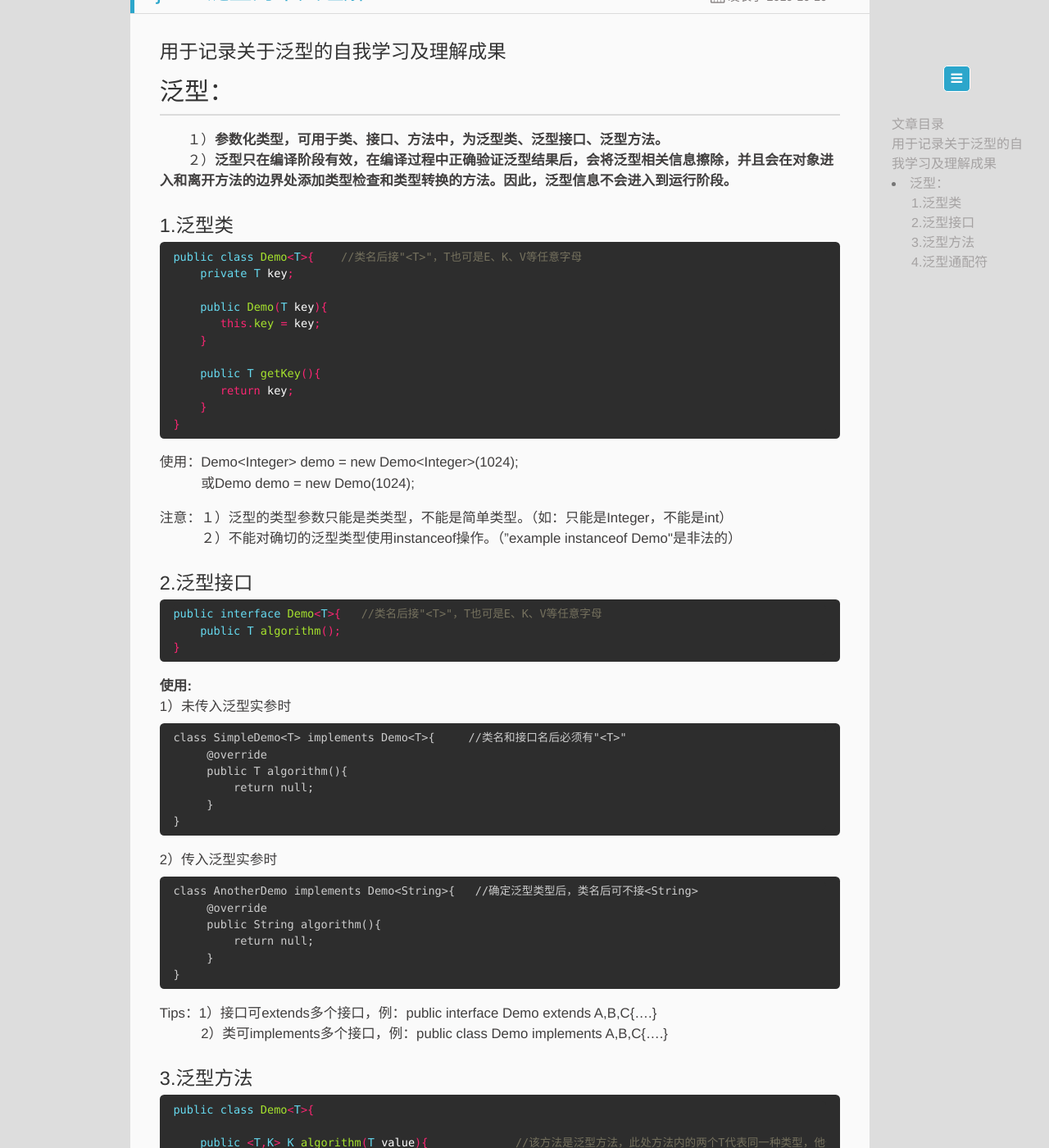
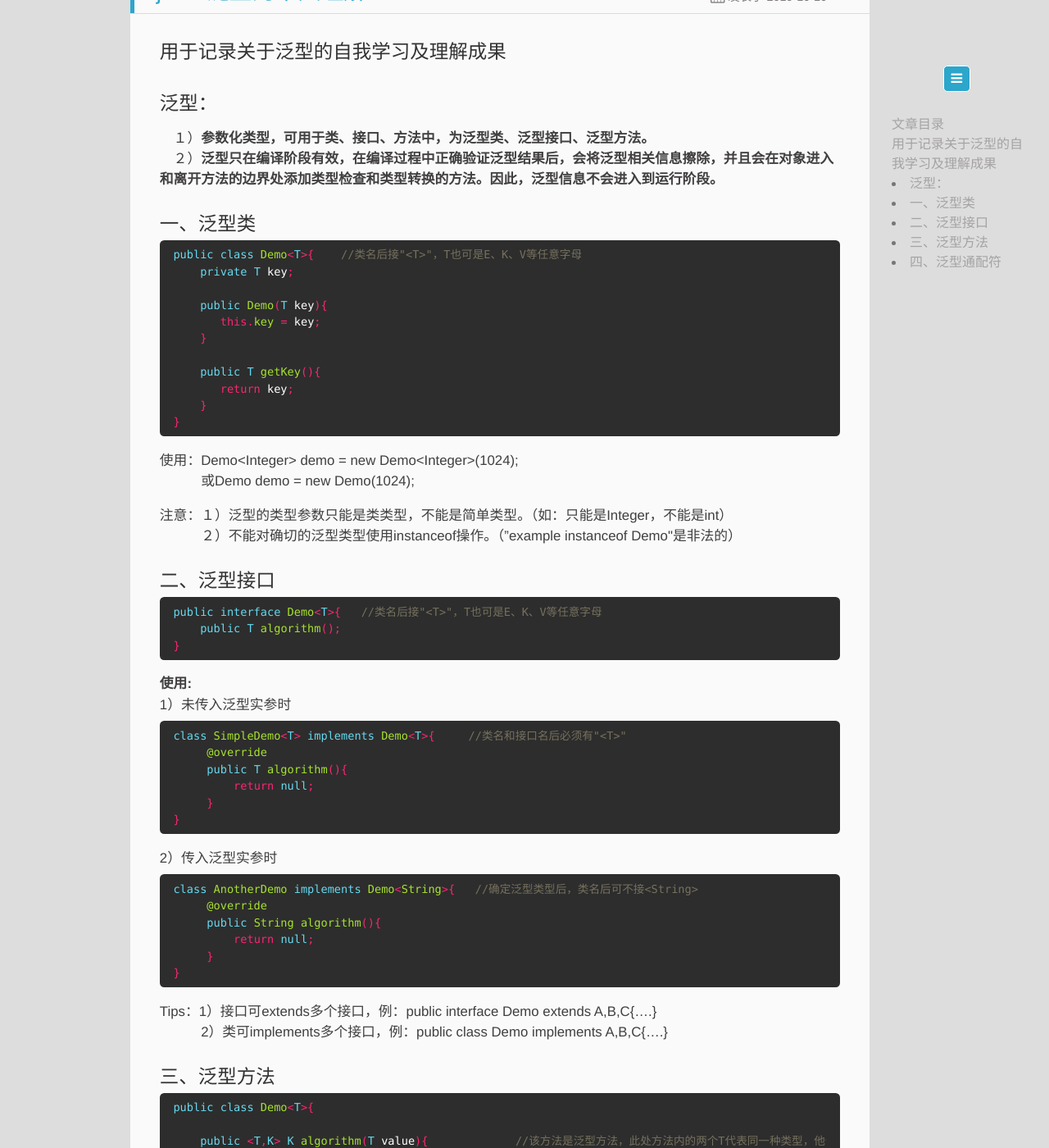
Before and after one commit to memorate/memorate.github.io, a Jekyll site: the page built from _posts/2019-10-10-genericity.markdown, in a window 1280 px wide and 1400 px high, scrolled down 218 px. Shown: the whole window at 82% size. Built offline with Jekyll 4.4.1, drawn with Linux system fonts in a browser that asks for light colours.

Commit message:
2019-10-11 09:03

````diff
--- a/_posts/2019-10-10-genericity.markdown
+++ b/_posts/2019-10-10-genericity.markdown
@@ -9,11 +9,11 @@ description: 关于泛型的个人学习及理解
 
 <!-- more -->
 
-## 泛型：
-　　１）**参数化类型，可用于类、接口、方法中，为泛型类、泛型接口、泛型方法。**
-　　２）**泛型只在编译阶段有效，在编译过程中正确验证泛型结果后，会将泛型相关信息擦除，并且会在对象进入和离开方法的边界处添加类型检查和类型转换的方法。因此，泛型信息不会进入到运行阶段。**
+### 泛型：
+　１）**参数化类型，可用于类、接口、方法中，为泛型类、泛型接口、泛型方法。**
+　２）**泛型只在编译阶段有效，在编译过程中正确验证泛型结果后，会将泛型相关信息擦除，并且会在对象进入和离开方法的边界处添加类型检查和类型转换的方法。因此，泛型信息不会进入到运行阶段。**
 
-### 1.泛型类
+### 一、泛型类
 ```java
 public class Demo<T>{    //类名后接"<T>"，T也可是E、K、V等任意字母
     private T key;
@@ -33,7 +33,7 @@ public class Demo<T>{    //类名后接"<T>"，T也可是E、K、V等任意字
 注意：１）泛型的类型参数只能是类类型，不能是简单类型。（如：只能是Integer，不能是int）
 　　　２）不能对确切的泛型类型使用instanceof操作。（"example instanceof Demo<String>"是非法的）
 
-### 2.泛型接口
+### 二、泛型接口
 ```java
 public interface Demo<T>{   //类名后接"<T>"，T也可是E、K、V等任意字母
     public T algorithm();
@@ -41,7 +41,7 @@ public interface Demo<T>{   //类名后接"<T>"，T也可是E、K、V等任意
  ```
  **使用:**
  1）未传入泛型实参时
-```
+```java
 class SimpleDemo<T> implements Demo<T>{     //类名和接口名后必须有"<T>"
      @override
      public T algorithm(){
@@ -50,7 +50,7 @@ class SimpleDemo<T> implements Demo<T>{     //类名和接口名后必须有"<T>
 }
 ```
 2）传入泛型实参时
-```
+```java
 class AnotherDemo implements Demo<String>{   //确定泛型类型后，类名后可不接<String>
      @override
      public String algorithm(){
@@ -61,7 +61,7 @@ class AnotherDemo implements Demo<String>{   //确定泛型类型后，类名后
 Tips：1）接口可extends多个接口，例：public interface Demo extends A,B,C{....}
 　　　2）类可implements多个接口，例：public class Demo implements A,B,C{....}
 
-### 3.泛型方法
+### 三、泛型方法
 ```java
 public class Demo<T>{
 
@@ -86,7 +86,7 @@ public class Demo<T>{
 注意：1）只有方法的public与返回值之间有<T\>时该方法才是泛型方法（T可为E、K、V等）
 　　　2）泛型类，是在实例化类的时候指明泛型的具体类型；泛型方法，是在调用方法的时候指明泛型的具体类型。
 
-### 4.泛型通配符
+### 四、泛型通配符
 ```java
 public void algorithm(List<?> value){                 //无边界泛型通配符"<?>"
     System.out.println(valus.toString());
````
